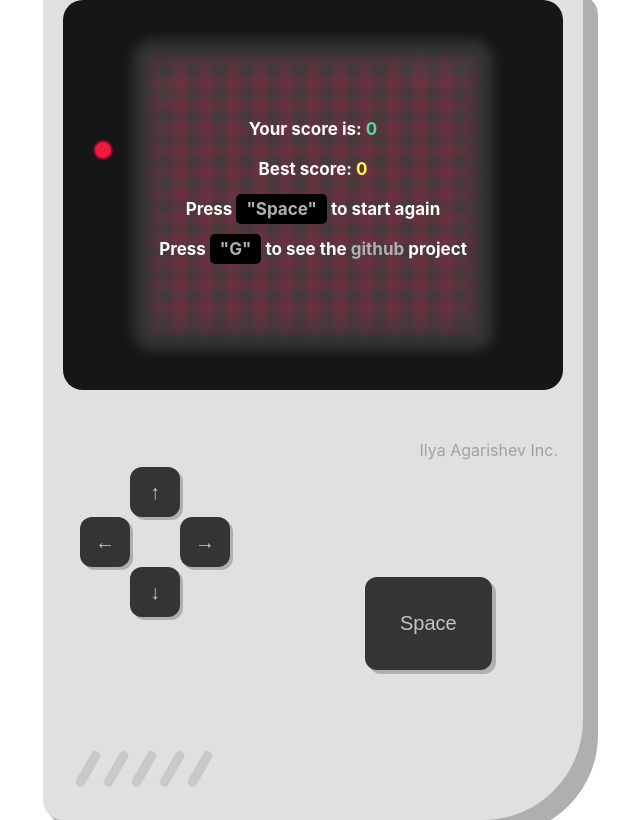
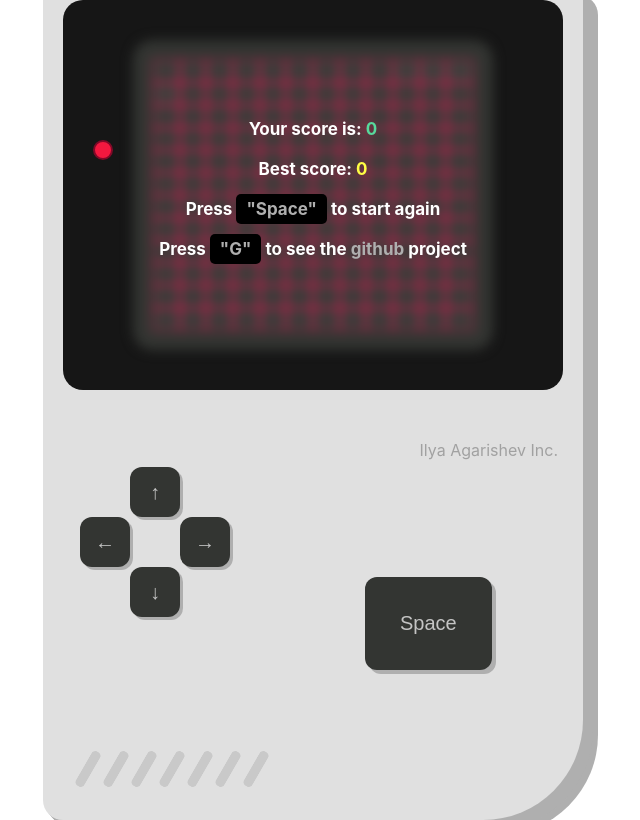
Before and after one commit to IlyaAgarishev/react-gameboy, a React (Create React App) app: page / in a window 1280 px wide. Shown: the whole page, without its empty margins (327-967 px from the left). Built offline with nearby package versions, Linux system fonts and the light colour scheme.

Commit message:
changed diagonalLines number

```diff
--- a/src/components/DiagonalLines/DiagonalLines.tsx
+++ b/src/components/DiagonalLines/DiagonalLines.tsx
@@ -4,7 +4,7 @@ import styles from "./DiagonalLines.module.css";
 const DiagonalLines = () => {
   return (
     <div className={styles.diagonalLines}>
-      {[...Array(5)].map(() => (
+      {[...Array(7)].map(() => (
         <div />
       ))}
     </div>
```
